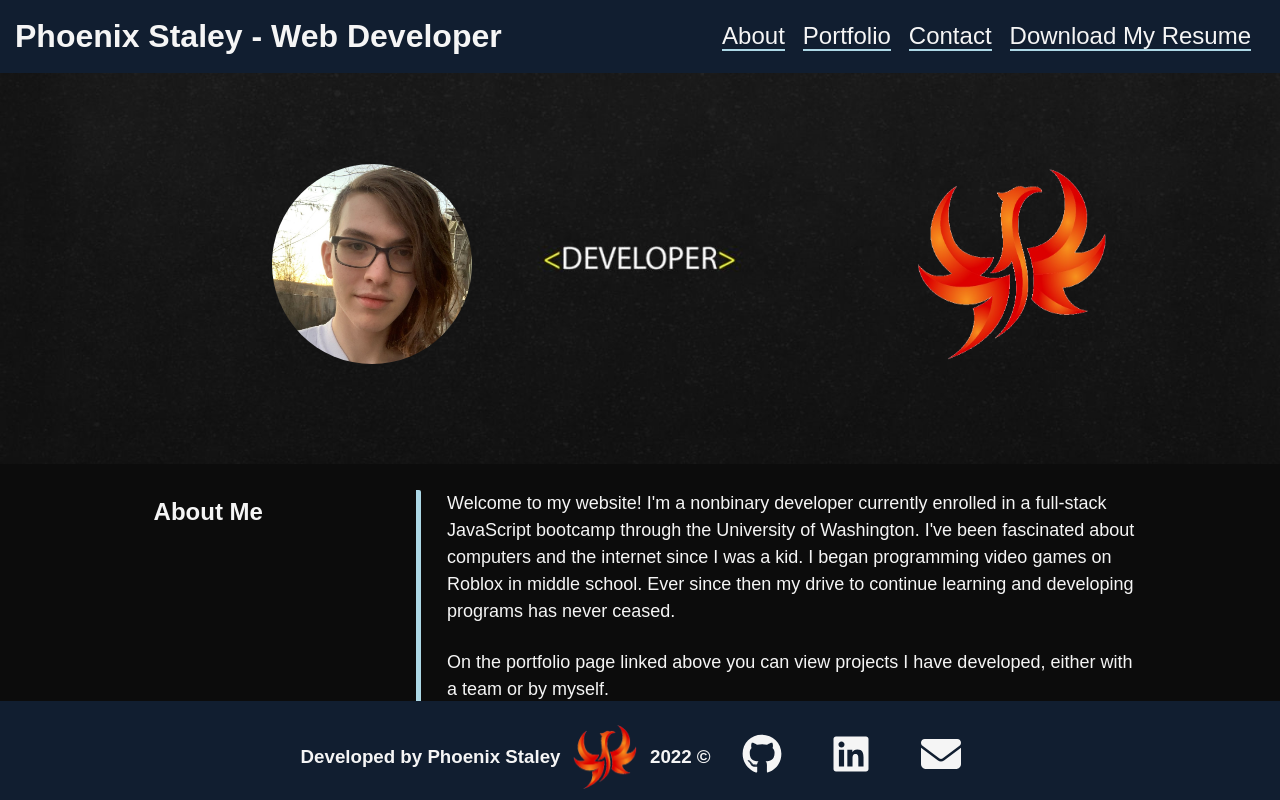
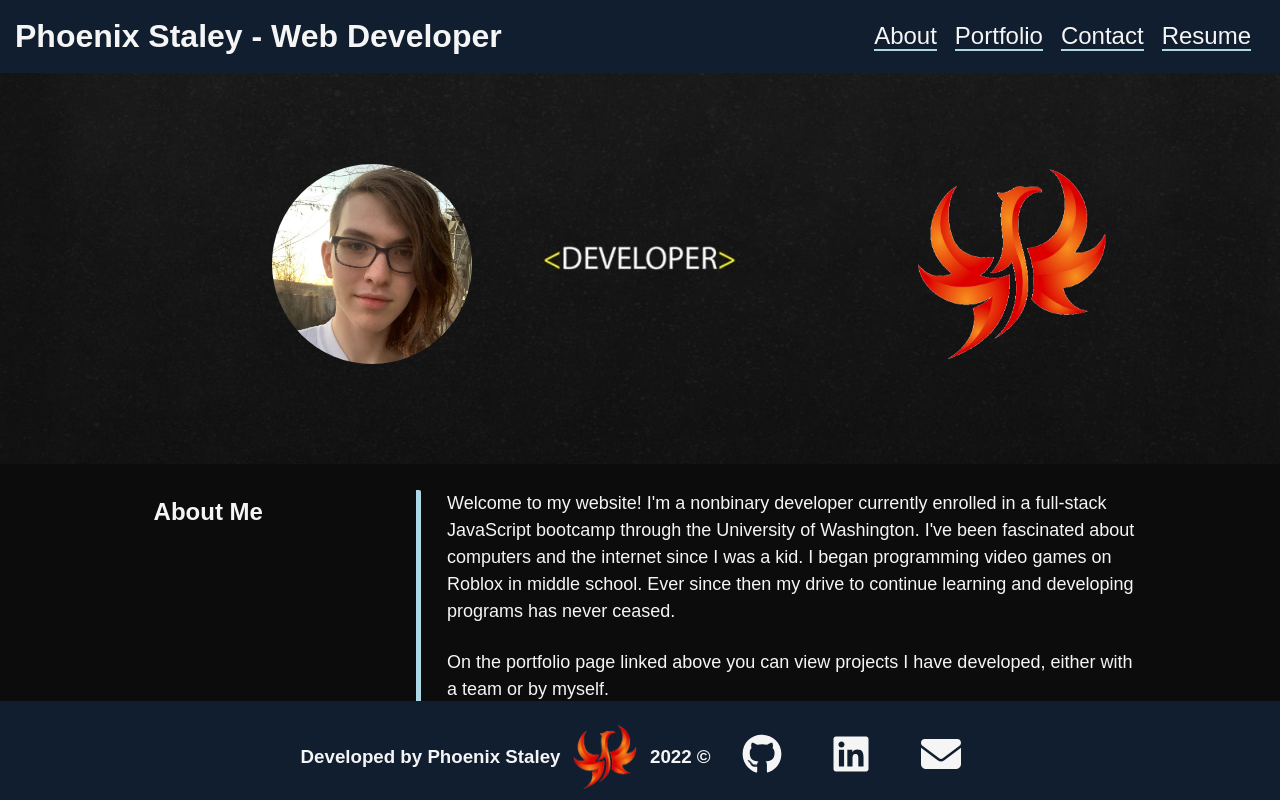
Before and after one commit to Phoenix-Staley/myReactPortfolio, a React (Create React App) app in the folder my-react-portfolio-app/: page / in a window 1280 px wide. Built offline with nearby package versions, Linux system fonts and the light colour scheme.

Commit message:
Change Resume link text

```diff
--- a/my-react-portfolio-app/src/components/NavTabs.js
+++ b/my-react-portfolio-app/src/components/NavTabs.js
@@ -39,7 +39,7 @@ function NavTabs({ currentPage, handlePageChange }) {
                     </a>
                 </li>
                 <li>
-                    <a href={resume} download>Download My Resume</a>
+                    <a href={resume} download>Resume</a>
                 </li>
             </ul>
         </nav>
```
